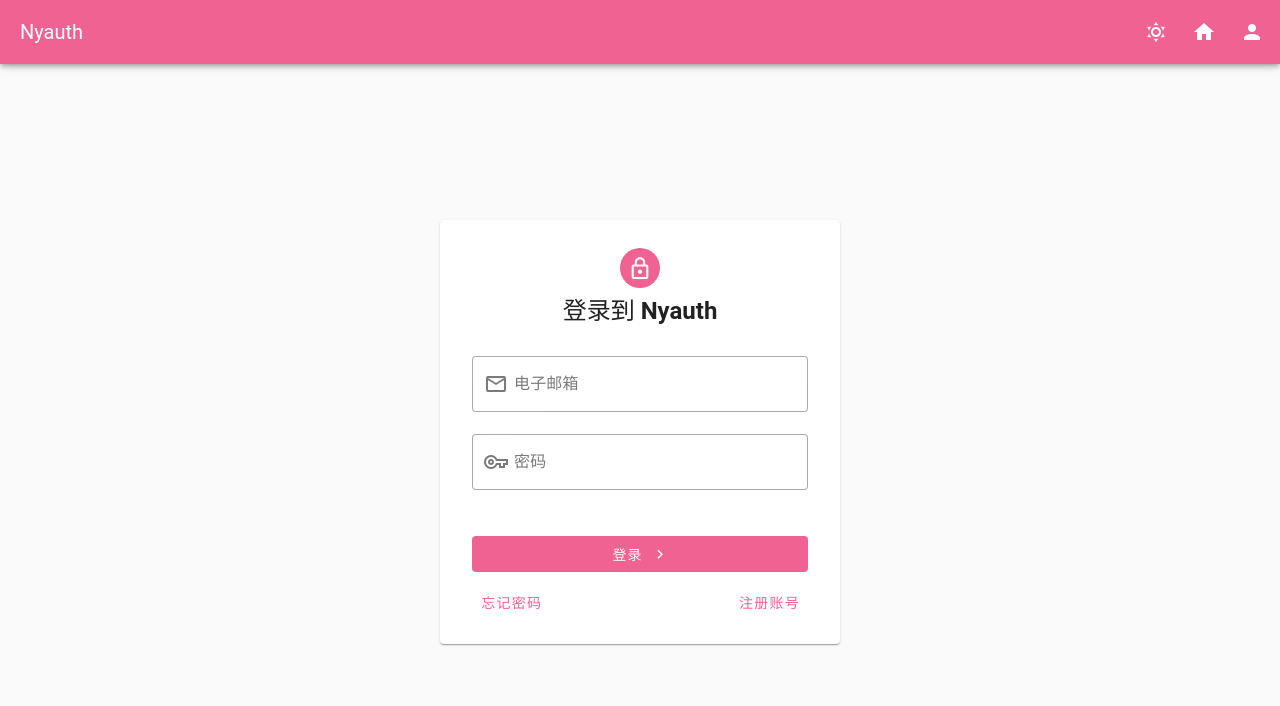
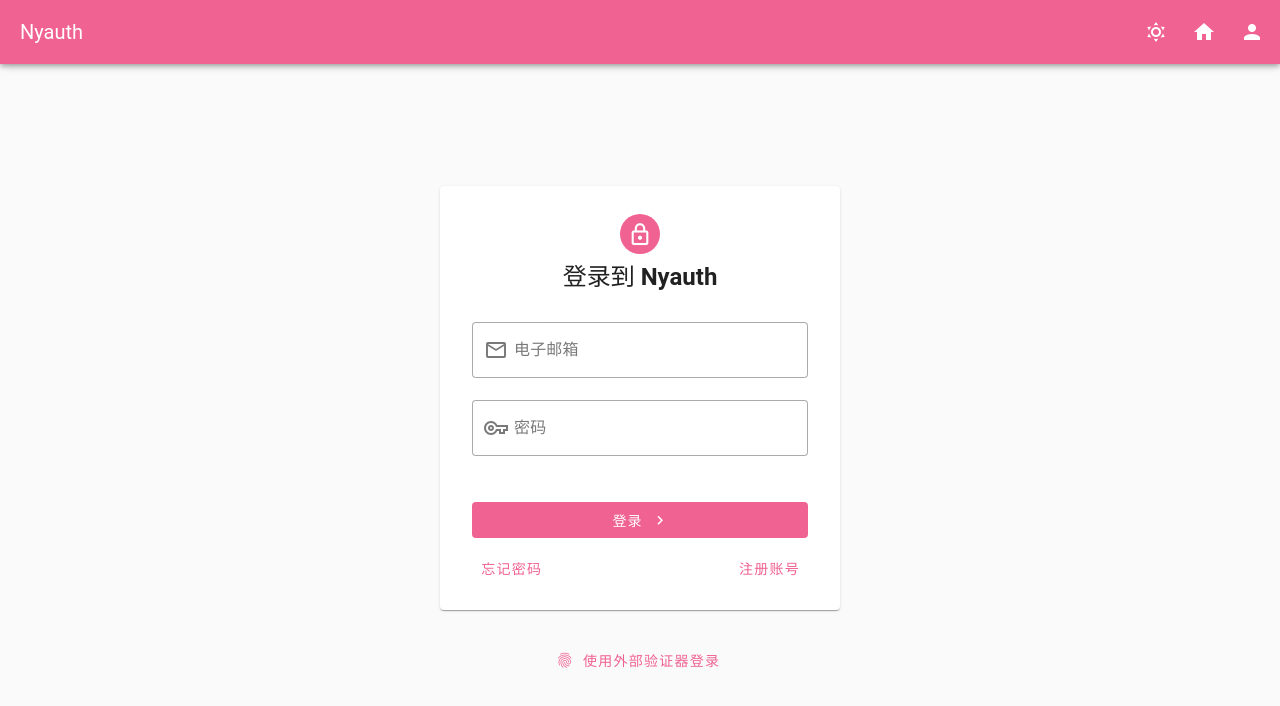
Before and after one commit to Mxmilu666/Nyauth, a Vue app in the folder frontend/: page /login in a window 1280 px wide. Shown: the top 706 px of the page. Built offline with nearby package versions, Linux system fonts and the light colour scheme.

Commit message:
feat(frontend): update Login page with external authenticator button and adjust button styles

```diff
--- a/frontend/src/pages/Login/Login.vue
+++ b/frontend/src/pages/Login/Login.vue
@@ -31,11 +31,14 @@ defineOptions({
                     <v-card-actions class="px-8 pb-6 d-flex flex-column align-items-center">
                         <v-btn block append-icon="mdi-chevron-right" color="primary" variant="flat">登录</v-btn>
                         <div class="d-flex justify-space-between w-100 mt-1">
-                            <v-btn color="primary">忘记密码</v-btn>
-                            <v-btn color="primary">注册账号</v-btn>
+                            <v-btn color="primary" variant="text">忘记密码</v-btn>
+                            <v-btn color="primary" variant="text">注册账号</v-btn>
                         </div>
                     </v-card-actions>
                 </v-card>
+                <div class="text-center mt-8">
+                    <v-btn color="primary" prepend-icon="mdi-fingerprint" variant="text">使用外部验证器登录</v-btn>
+                </div>
             </v-col>
         </v-row>
     </v-container>
```
